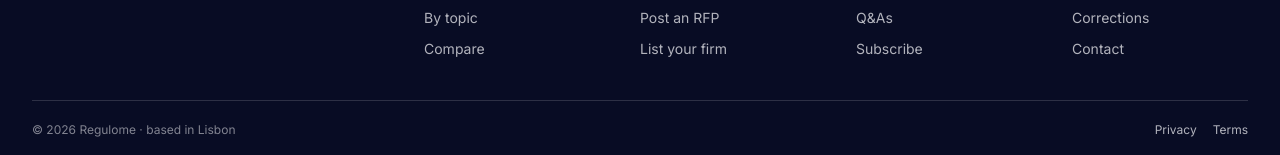
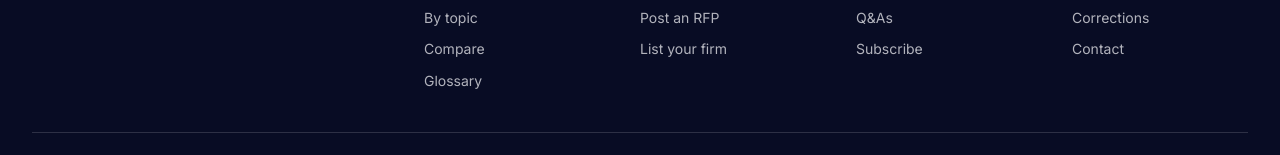
Before and after one commit to fbalino/ai-compliance-hub, a Next.js app: page /checker in a window 1280 px wide. Shown: the part 1427-1582 px from the top of the page. Built offline with nearby package versions, Linux system fonts and the light colour scheme; no server answers.

Commit message:
fix(footer): add Glossary link to Catalog column (AIC-69)
Adds the Glossary to footer navigation so the 20+ term definitions
are discoverable beyond direct URLs and regulation detail pages.

Co-Authored-By: Paperclip <noreply@paperclip.ing>

```diff
--- a/src/components/layout/Footer.tsx
+++ b/src/components/layout/Footer.tsx
@@ -5,6 +5,7 @@ const CATALOG_LINKS = [
   { label: "By jurisdiction", href: "/jurisdictions" },
   { label: "By topic", href: "/regulations#topics" },
   { label: "Compare", href: "/compare/us-state-ai-laws" },
+  { label: "Glossary", href: "/glossary" },
 ];
 
 const DIRECTORY_LINKS = [
```
